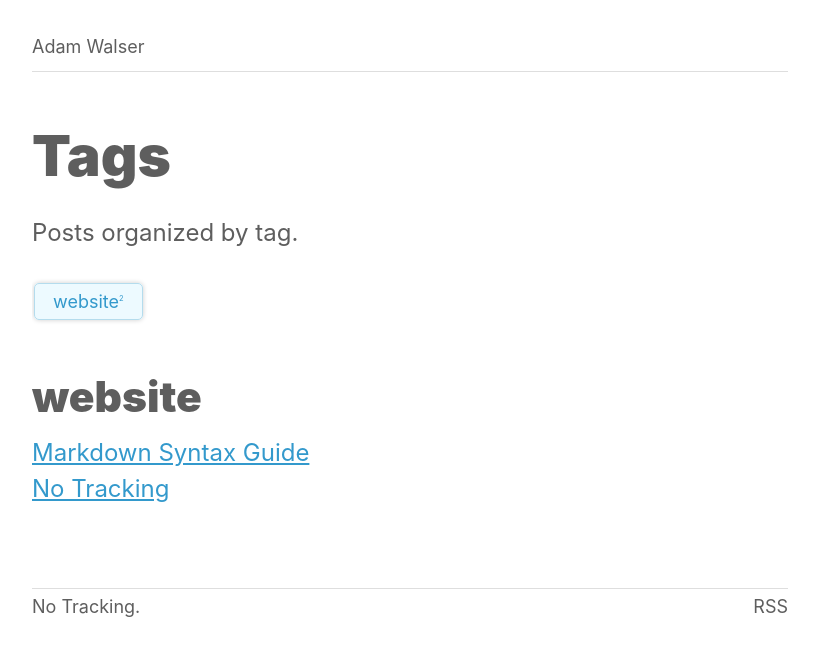
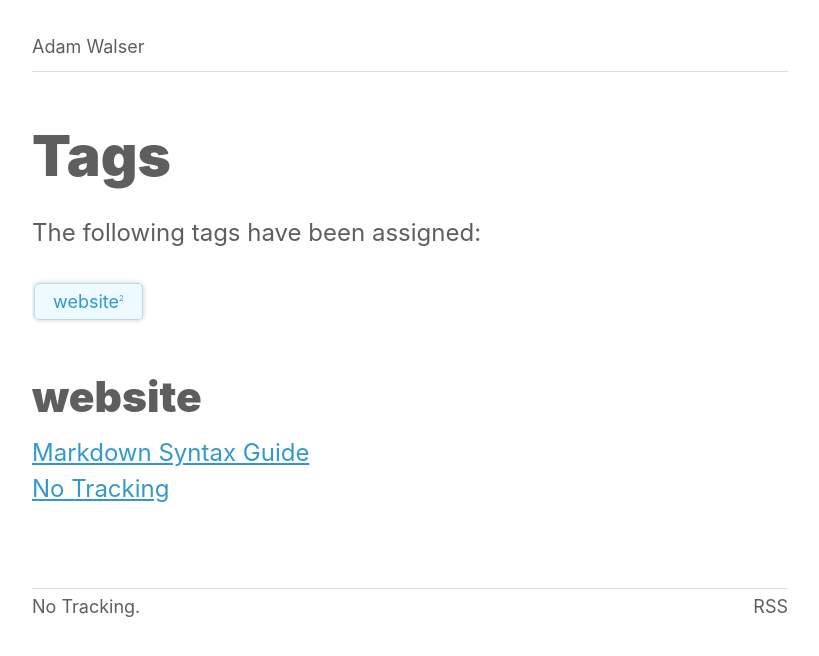
Before and after one commit to ajpwalser/ajpwalser.github.io, a Jekyll site: the page built from tags.html, in a window 1280 px wide. Shown: the top 656 px of the page, without its empty margins (230-1049 px from the left). Built offline with Jekyll 4.4.1, drawn with Linux system fonts in a browser that asks for light colours; some web fonts are replaced.

Commit message:
Update tags.html

```diff
--- a/tags.html
+++ b/tags.html
@@ -5,7 +5,7 @@ description: Tag directory
 ---
 
 <h2>Tags</h2>
-<p class="first">Posts organized by tag.</p>
+<p>The following tags have been assigned:</p>
 {% capture site_tags %}{% for tag in site.tags %}{{ tag | first }}{% unless forloop.last %},{% endunless %}{% endfor %}{% endcapture %}
 <!-- site_tags: {{ site_tags }} -->
 {% assign tag_words = site_tags | split:',' | sort %}
```
